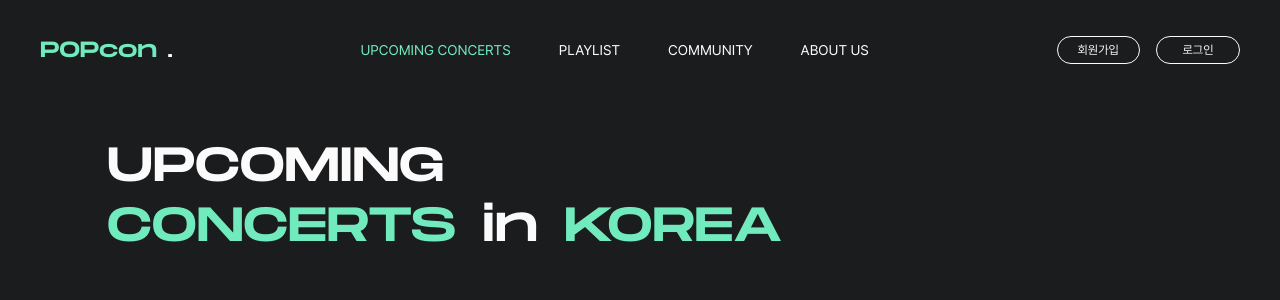
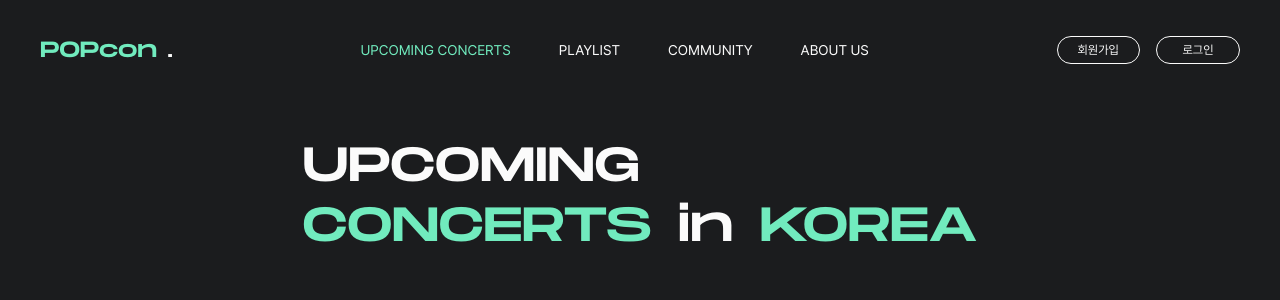
Before and after one commit to devcourse-team3-popcon/popcon, a React (Vite) app: page /upcoming-concerts in a window 1280 px wide. Shown: the top 300 px of the page. Built offline with nearby package versions, Linux system fonts and the light colour scheme; no server answers.

Commit message:
💄 Upcoming Concerts 반응형 개선

```diff
--- a/src/features/upcoming_concerts/components/ConcertBanner.tsx
+++ b/src/features/upcoming_concerts/components/ConcertBanner.tsx
@@ -1,6 +1,6 @@
 export default function ConcertBanner() {
   return (
-    <div className='flex items-center w-full max-w-[1712px] h-12 md:h-[130px] mt-2.5 md:mt-12 px-13 pt'>
+    <div className='flex items-center w-full max-w-7xl h-12 md:h-[130px] mt-2.5 md:mt-12 '>
       <div className='font-[MonumentExtended] text-xl md:text-5xl leading-tight'>
         <p>UPCOMING</p>
         <p>
--- a/src/features/upcoming_concerts/components/ConcertList.tsx
+++ b/src/features/upcoming_concerts/components/ConcertList.tsx
@@ -4,7 +4,7 @@ import ConcertCard from "./ConcertCard";
 export default function ConcertList({concerts}: {concerts: Concert[]}) {
   return (
     <>
-      <div className='flex flex-wrap justify-center gap-x-10 gap-y-10 w-full md:gap-x-20 md:gap-y-20'>
+      <div className='grid grid-cols-2 sm:grid-cols-3 md:grid-cols-2 lg:grid-cols-3 xl:grid-cols-4 gap-x-6 gap-y-8 md:gap-x-20 md:gap-y-20 w-full mx-auto place-items-center'>
         {concerts.map((concert, index) => (
           <ConcertCard key={index} data={concert} />
         ))}
--- a/src/pages/UpcomingConcerts.tsx
+++ b/src/pages/UpcomingConcerts.tsx
@@ -8,9 +8,10 @@ export default function UpcomingConcerts() {
   const {concerts, loading} = useConcerts(channelId);
 
   return (
-    <div className='flex flex-col w-[95%] justify-center items-center'>
+    <div className='grid justify-center items-center'>
       <ConcertBanner />
-      <div className='flex w-full mt-9 md:mt-16'>
+
+      <div className='mt-9 md:mt-16'>
         {loading ? <ConcertListSkeleton /> : <ConcertList concerts={concerts} />}
       </div>
     </div>
```
